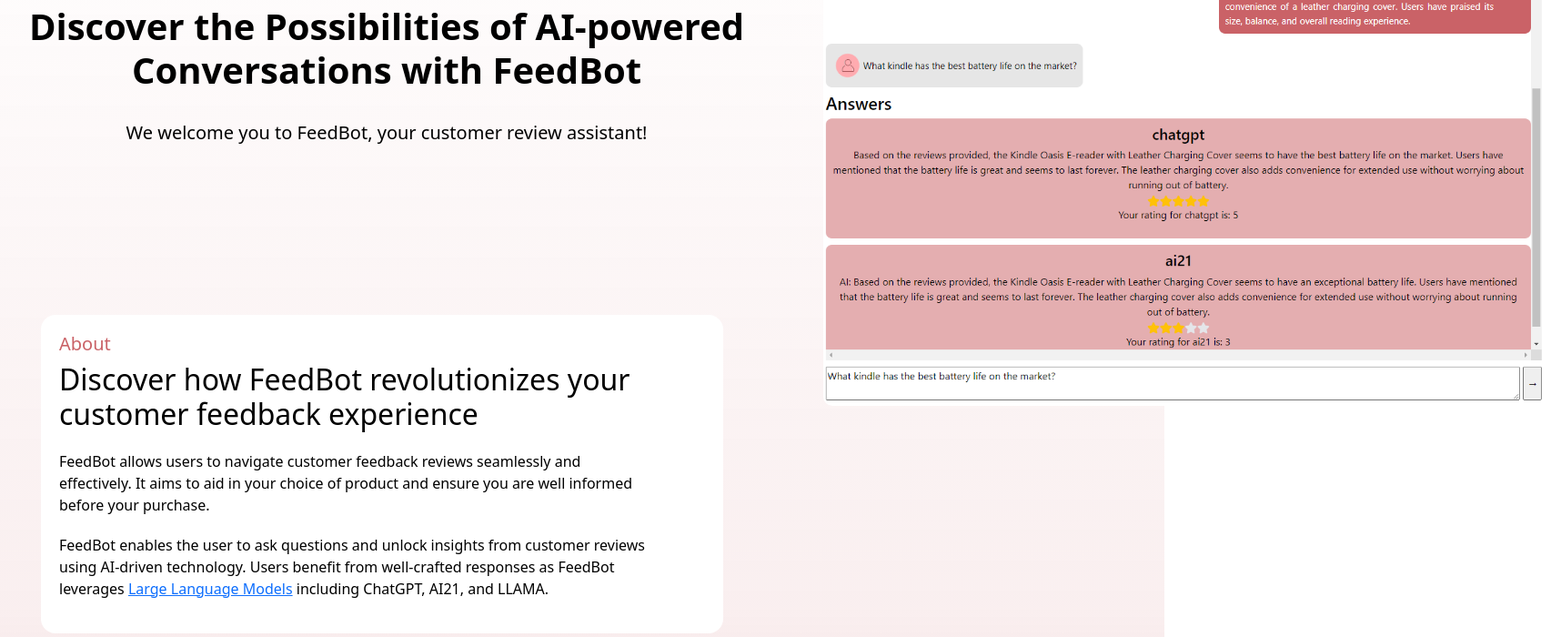
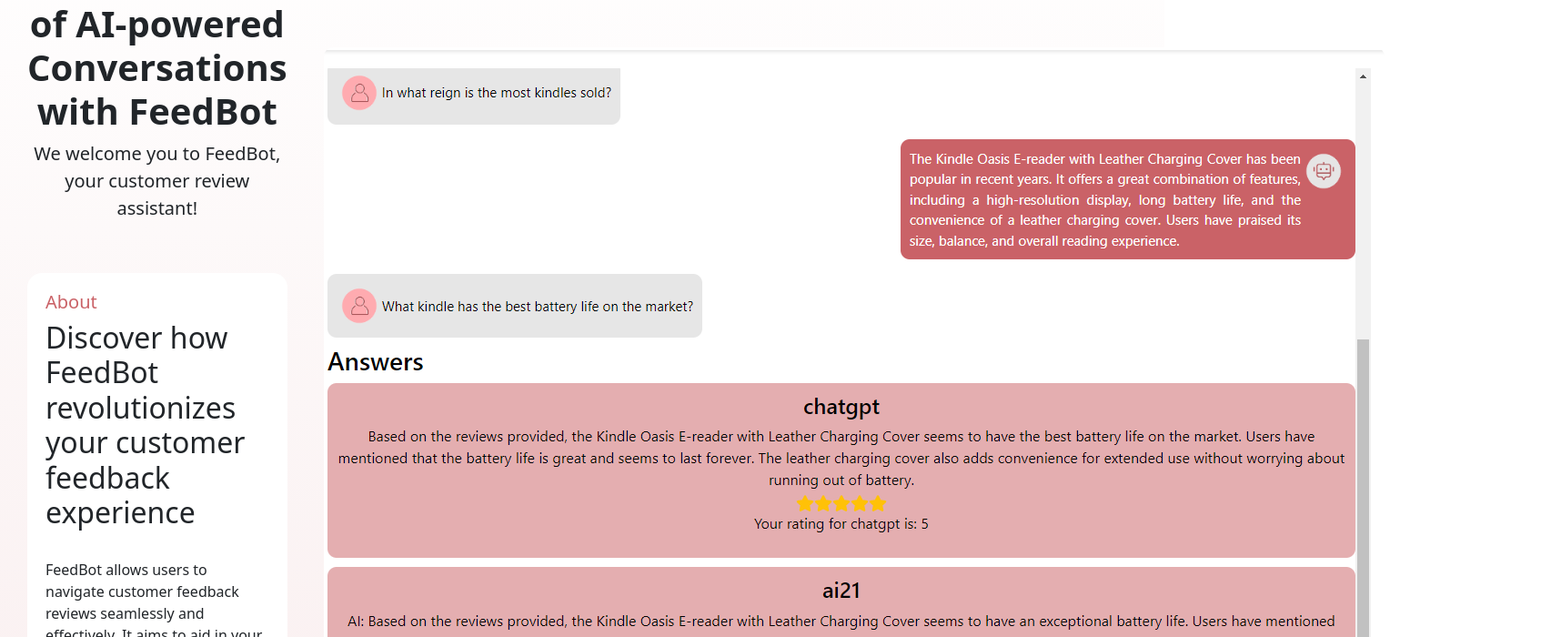
Before and after one commit to AntoniZap/IBM-Chatbot, a React (Create React App) app in the folder front-end/: page / in a window 1280 px wide. Shown: the part 220-920 px from the top of the page at 91% size, 1705 px wide, since content can reach past the window. Built offline with nearby package versions, Linux system fonts and the light colour scheme; no server answers.

Commit message:
Change landing page UI

```diff
--- a/front-end/src/App.css
+++ b/front-end/src/App.css
@@ -1,11 +1,6 @@
 * { box-sizing: border-box; }
 
 /* App.css */
-.App {
-    text-align: center;
-    margin: 50px;
-}
-
 .App-logo {
   height: 8vmin; /* Adjust the size of the logo */
   pointer-events: none;
@@ -65,21 +60,14 @@
   display: block;
 }
 
-.app-diagonal-gradient {
-  /* background: linear-gradient(135deg, #FAFAFA, #F3757C); */
-  color: white;
-  /* background-repeat: no-repeat;
-  background-attachment: fixed; */
-}
-
 .cover-heading,
 .lead {
   padding-left: 15px; /* Optional: Add some padding to ensure the text is not right against the screen edge */
   text-align: left; /* Aligns text to the left */
   color: black;
 
+
 }
-
 .App-link {
   color: #61dafb;
 }
@@ -105,18 +93,12 @@
   font-size: 14px; /* Adjust as needed */
 }
 
-.top {
+#root {
     display: flex;
     flex-direction: column;
-    height: 100vh;
-    max-height: 100vh;
+    height: 100%;
 }
 
 .main-parent {
-    flex: 1 1 auto;
     height: 100%;
 }
-
-main {
-    height: 100%;
-}
--- a/front-end/src/App.js
+++ b/front-end/src/App.js
@@ -15,7 +15,6 @@
 
   return (
     <Router>
-        <div className="top">
       <header className="App-header">
         <Logo className="App-logo" alt="logo" /> {/* Logo added here */}
                 <nav className="nav nav-masthead justify-content-center">
@@ -44,7 +43,6 @@
               </Routes>
             </main>
           </div>
-        </div>
     </Router>
   );
 }
--- a/front-end/src/components/ChatWithMe.css
+++ b/front-end/src/components/ChatWithMe.css
@@ -5,28 +5,23 @@
 }
 
 .message-bubble {
-    display: flex;
-    flex-direction: column;
+  display: flex;
+  flex-direction: column;
 }
 
-.user {
-  align-self: flex-start;
-  background-color: #E6E6E6; /* Add background color for user message */
-  color: black;
-  flex-direction: row-reverse; /* switch message direction  */
+.bot, .user {
+    display: flex
 }
 
 .bot {
-  align-self: flex-end;
-  flex-direction: row; /* switch message direction  */
-  background-color: #CA6267; /* background color for the bot message */
-  color: #FFFFFF
+  flex-direction: row-reverse; /* switch message direction  */
 }
 
 .message {
   display: flex;
+  flex-direction: column;
   width: fit-content;
-  max-width: 500px;             /* make sure each box is not too big*/
+  max-width: 600px;             /* make sure each box is not too big*/
   margin-top: 8px;
   margin-bottom: 8px;
   font-size: 15px;              /* text size */
@@ -34,7 +29,19 @@
   border-radius: 10px;          /* rounded corners */
 }
 
-text{
+.message:has(.user) {
+  align-self: flex-start;
+  background-color: #E6E6E6; /* Add background color for user message */
+  color: black;
+}
+
+.message:has(.bot) {
+    background-color: #CA6267; /* background color for the bot message */
+    color: #FFFFFF;
+    align-self: flex-end;
+}
+
+text {
   text-align: justify;          /* Make the text aligned on each side */
   margin: auto;                 /* Center the text vertically */
 }
@@ -58,7 +65,6 @@
 
 .llm-container:has(.llm-sub-container input[name="g1"]:checked) .llm-sub-container {
     background-color: #ca626784;
-    /* border: 2px outset #DAA; */
 }
 .llm-container-box {
     display: flex;
@@ -83,7 +89,6 @@
     backdrop-filter: opacity(1.0);
 }
 
-
 .loading {
   animation: blinker 1s linear infinite;
 }
@@ -100,6 +105,7 @@
     flex-direction: row;
     height: 100%;
     width: 80vw;
+    flex: 1;
 }
 
 .master > * {
@@ -140,6 +146,22 @@
     padding: 2px;
 }
 
-table {
+.page-container-class { list-style-type: none; }
+.page-container-class li { display: inline-block; }
+.page-class { margin: 7px; }
+.page-container-class .previous { padding-right: 10px; }
+.page-container-class .next { padding-left: 10px; }
+.page-container-class .selected { text-decoration: underline; }
+.page-container-class { margin-top: 10px; }
+/* override default blue color of prev / next button */
+.page-container-class a { text-decoration: none; color: black; }
+/* dont let the user select the text of any page select elements as they shouldn't need to */
+.page-container-class { user-select: none; }
 
+@media (max-width: 1000px) {
+    .master {
+        flex-direction: column-reverse;
+        height: 1000px;
+        min-height: 100%;
+    }
 }
--- a/front-end/src/components/LandingPage.css
+++ b/front-end/src/components/LandingPage.css
@@ -1,61 +1,39 @@
 .home-page{
-    position: absolute;
-    top: 20px;
-    left: 0;
+    display: flex;
+    flex-direction: column;
     width: 100vw;
+    align-items: center;
     background: linear-gradient(rgba(255, 255, 255, 0), rgba(202, 98, 103, 0.1), rgba(202, 98, 103, 0.5));
     background-size: cover;
     background-position: center;
-    padding: 5px;
-  }
+    padding: 20px;
+    min-height: 100%;
+}
+
+.heading-main * {
+    text-align: center;
+}
 
 .landing-page-headline{
-    text-align: center;
-    margin-top: 200px;
-    color:black;
-    width: 800px;
-    margin-left: 20px;
     font-weight: 700;
 }
 
 .sub-headline{
-    margin-top: 30px;
     font-size: 20px;
-    width: 700px;
-    text-align:center;
-    color: black;
-    margin-left: 70px;
 }
 
-.chatwithme-image{
-    margin-left: 900px;
-    margin-top: -300px;
-    width: 800px;
-    border-radius: 10px;
+.howitworks-section {
+    margin-top: 50px;
 }
 
-.heading-section2{
-    color:black;
-}
-
-.heading-text{
-    color: black;
-    margin-top: 20px;
-    width: 650px;
-}
-
-.howitworks-section{
-    margin-top: 50px;;
-}
-
-.howitworks-section-top{
+.howitworks-section-top {
   display: flex;
   justify-content: center;
   align-items: center;
   flex-direction: column;
 }
 
-.howitworks-section-bottom{
+.howitworks-section-bottom {
   margin-top: 50px;
   display: flex;
   justify-content: center;
@@ -76,7 +54,6 @@
     border-radius: 1rem;
     color: #505050;
     margin: 1rem 2rem;
-    margin-bottom: 40px;
 }
 
 .image-info{
@@ -88,7 +65,6 @@
 .howitworks-section-bottom h2 {
     font-size: 25px;
     margin: 1rem 0rem;
-    color: black;
 }
 
 .howitworks-section-bottom p {
@@ -100,13 +76,8 @@
 
 .about-container{
     justify-content: center;
-    width: 750px;
-    height: 350px;
-    color: black;
     background-color: white;
     border-radius: 1rem;
-    margin-left: 40px;
-    margin-top: -100px;
     padding: 20px;
 }
 
@@ -117,14 +88,42 @@
 
 .sub-heading{
     margin-top: 30px;
-    color: black;
     text-align: center;
 }
 
-.button-card{
+.button-card {
     width: 150px;
     height: 60px;
     border-radius: 5px;
     background-color: rgb(222, 235, 104);
     border: none;
 }
+
+.description-and-image-container {
+    max-width: 1400px;
+    padding: 10px;
+    gap: 40px;
+    display: flex;
+    align-items: center;
+}
+
+.chatwithme-image{
+    border-radius: 10px;
+    width: 100%;
+    object-fit: contain;
+    flex-shrink: 1;
+}
+
+.description-container {
+    display: flex;
+    gap: 40px;
+    flex-direction: column;
+    align-items: center;
+    flex-shrink: 1.5;
+}
+
+@media (max-width: 1000px) {
+    .description-and-image-container {
+        flex-direction: column;
+    }
+}
--- a/front-end/src/components/LandingPage.js
+++ b/front-end/src/components/LandingPage.js
@@ -35,17 +35,22 @@
 
     return (
         <div className = "home-page">
+            <div className="description-and-image-container">
+                <div className="description-container">
                     <div className= "heading-main">
                         <h1 className = "landing-page-headline">Discover the Possibilities of AI-powered Conversations with FeedBot</h1>
                         <p className = "sub-headline">We welcome you to FeedBot, your customer review assistant!</p>
-                <img src = {ChatwithmePicture} alt = "chatwithme" className = "chatwithme-image"></img>
                     </div>
                     <div className="about-container">
                         <h2 className="about-header">About</h2>
                         <h2>Discover how FeedBot revolutionizes your customer feedback experience</h2>
-                <p className="heading-text">FeedBot allows users to navigate customer feedback reviews seamlessly and effectively. It aims to aid in your choice of product and ensure you are
+                        <br/>
+                        <p>FeedBot allows users to navigate customer feedback reviews seamlessly and effectively. It aims to aid in your choice of product and ensure you are
                         well informed before your purchase. </p>
-                <p className="heading-text">FeedBot enables the user to ask questions and unlock insights from customer reviews using AI-driven technology. Users benefit from well-crafted responses as FeedBot leverages <a href="https://elastic.co/what-is/large-language-models">Large Language Models</a> including ChatGPT, AI21, and LLAMA. </p>
+                        <p>FeedBot enables the user to ask questions and unlock insights from customer reviews using AI-driven technology. Users benefit from well-crafted responses as FeedBot leverages <a href="https://elastic.co/what-is/large-language-models">Large Language Models</a> including ChatGPT, AI21, and LLAMA. </p>
+                    </div>
+                </div>
+                <img src = {ChatwithmePicture} alt = "chatwithme" className = "chatwithme-image"></img>
             </div>
             <div className="howitworks-section">
                 <div className="howitworks-section-top">
--- a/front-end/src/index.css
+++ b/front-end/src/index.css
@@ -11,3 +11,5 @@
   font-family: source-code-pro, Menlo, Monaco, Consolas, 'Courier New',
     monospace;
 }
+
+html, body { height: 100% }
```
Also changed, not shown: front-end/src/components/ChatWithMe.js (+60 -33 lines). Lines whose indentation alone changed are shown as unchanged.
